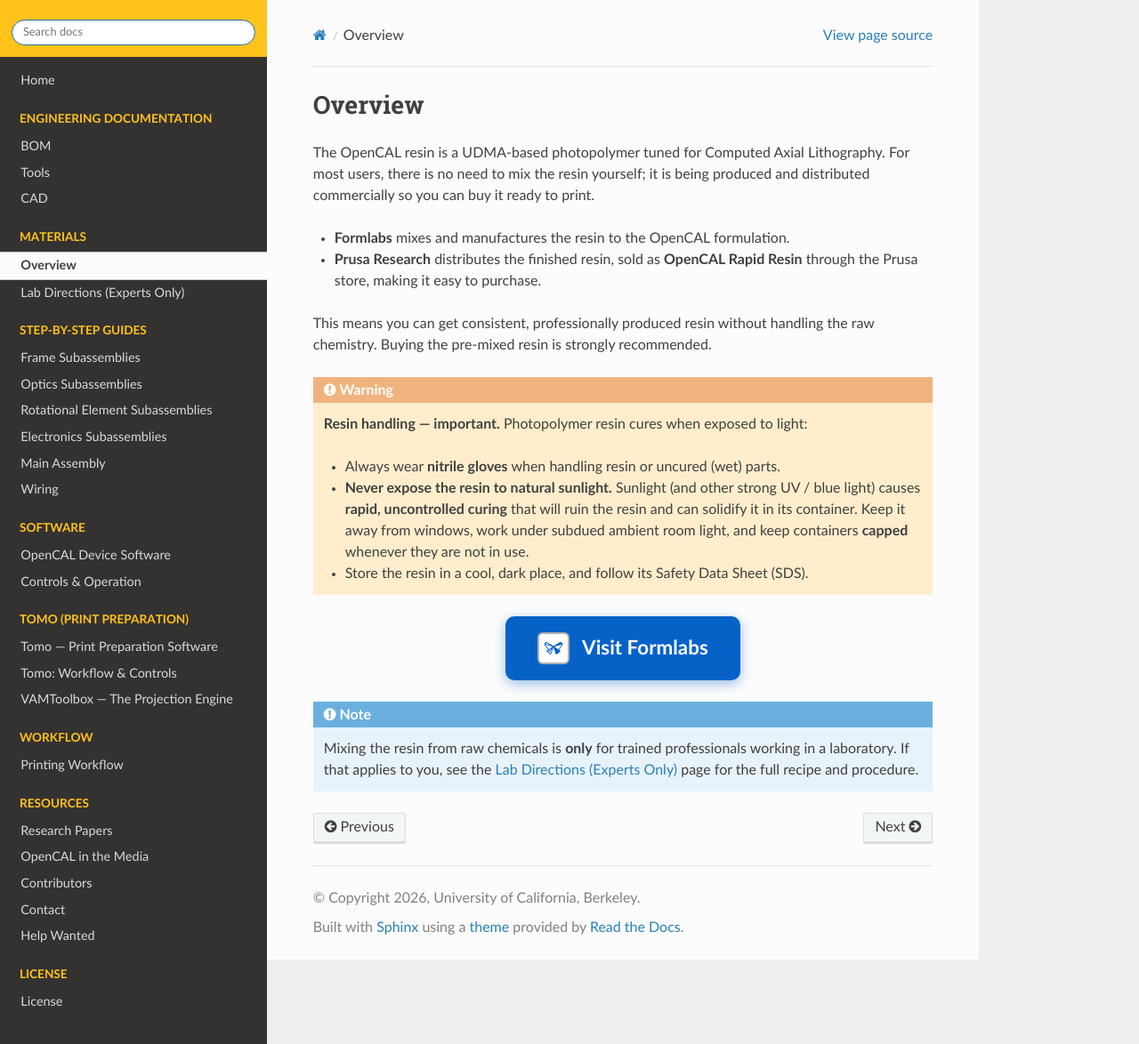
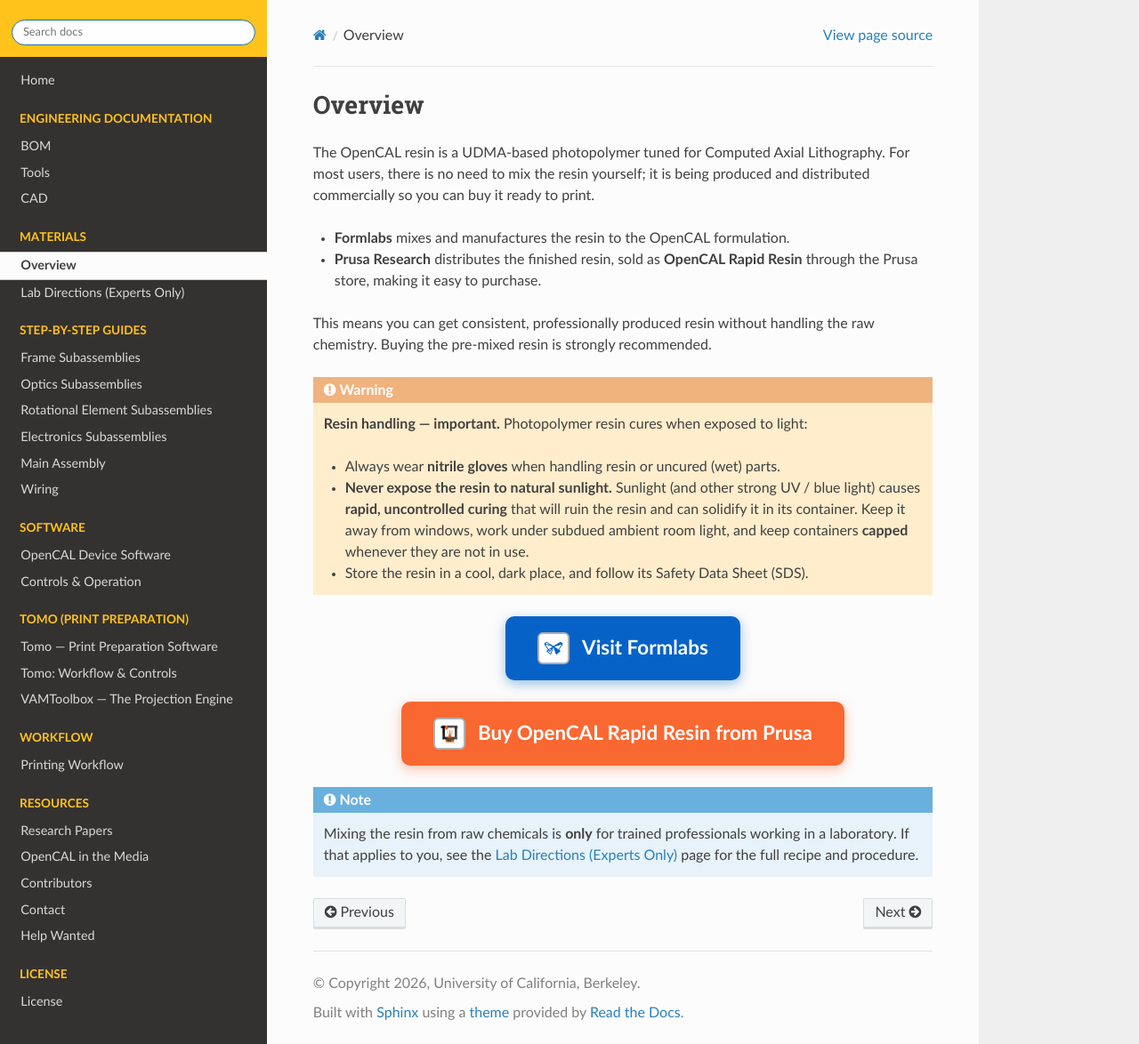
Before and after one commit to computed-axial-lithography/OpenCAL-documentation, a Sphinx documentation site: the page built from docs/source/materials/overview.rst, in a window 1280 px wide and 1174 px high. Shown: the whole window at 89% size. Built offline with Sphinx 7.4.7 and the Read the Docs theme 3.1.0, drawn with Linux system fonts in a browser that asks for light colours.

Commit message:
Materials: add Prusa store button and logo next to Formlabs
Co-Authored-By: Claude Fable 5.1 <noreply@anthropic.com>

```diff
--- a/docs/source/materials/overview.rst
+++ b/docs/source/materials/overview.rst
@@ -35,6 +35,21 @@ chemistry. Buying the pre-mixed resin is strongly recommended.
         </a>
     </div>
 
+.. Prusa store button — replace the href with the OpenCAL Rapid Resin product page once it is live.
+
+.. raw:: html
+
+    <div style="text-align: center; margin: 1.5em 0;">
+        <a href="https://www.prusa3d.com/" target="_blank"
+           style="display: inline-flex; align-items: center; gap: 14px;
+                  background-color: #fa6831; color: #ffffff; font-size: 1.4em; font-weight: 700;
+                  text-decoration: none; padding: 18px 36px; border-radius: 10px;
+                  box-shadow: 0 4px 14px rgba(250,104,49,0.4);">
+            <img src="../../_static/prusa_logo.png" alt="" style="height: 1.6em; border-radius: 6px; border: 2px solid #b0b0b0; background: #ffffff; padding: 3px;">
+            Buy OpenCAL Rapid Resin from Prusa
+        </a>
+    </div>
+
 .. note::
 
    Mixing the resin from raw chemicals is **only** for trained professionals working in a
```
Also changed, not shown: docs/source/_static/prusa_logo.png (added).
